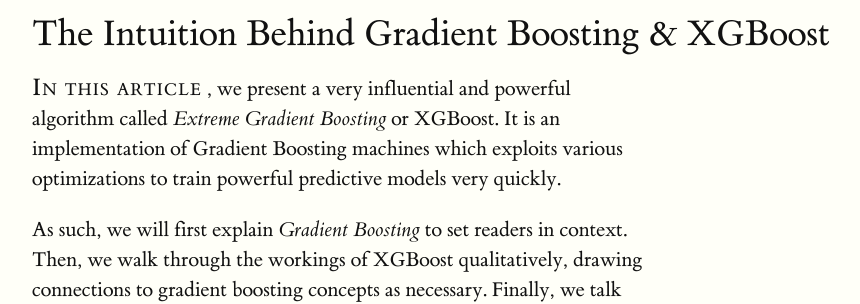
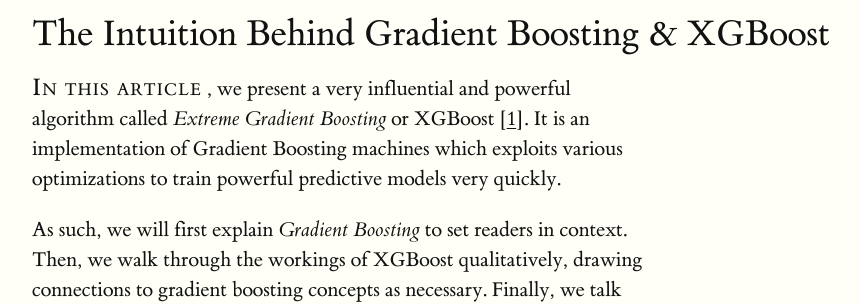
Before and after one commit to bobby-tan/bobby-tan.github.io, a Jekyll site: the page built from _posts/2020-05-11-A-Short-Introduction-to-XGBoost.md, in a window 1280 px wide and 900 px high. Shown: the part 153-457 px from the top of the window, without its empty margins (128-988 px from the left). Built offline with Jekyll 4.4.1, drawn with Linux system fonts in a browser that asks for light colours; formulas are drawn with MathJax 3; some of the changed text lies outside the part shown.

Commit message:
Added Citations

```diff
--- a/_posts/2020-05-11-A-Short-Introduction-to-XGBoost.md
+++ b/_posts/2020-05-11-A-Short-Introduction-to-XGBoost.md
@@ -3,7 +3,7 @@
 title: The Intuition Behind Gradient Boosting & XGBoost
 ---
 
-{% newthought 'In this article' %}, we present a very influential and powerful algorithm called *Extreme Gradient Boosting* or XGBoost. It is an implementation of Gradient Boosting machines which exploits various optimizations to train powerful predictive models very quickly.
+{% newthought 'In this article' %}, we present a very influential and powerful algorithm called *Extreme Gradient Boosting* or XGBoost <a href="#ref_one">[1]</a>. It is an implementation of Gradient Boosting machines which exploits various optimizations to train powerful predictive models very quickly.
 
 As such, we will first explain *Gradient Boosting* to set readers in context. Then, we walk through the workings of XGBoost qualitatively, drawing connections to gradient boosting concepts as necessary. Finally, we talk about the various optimizations implemented and the ideas behind them.
 
```
Also changed, not shown: other parts of _posts/2020-05-11-A-Short-Introduction-to-XGBoost.md (+1 -2 lines).
